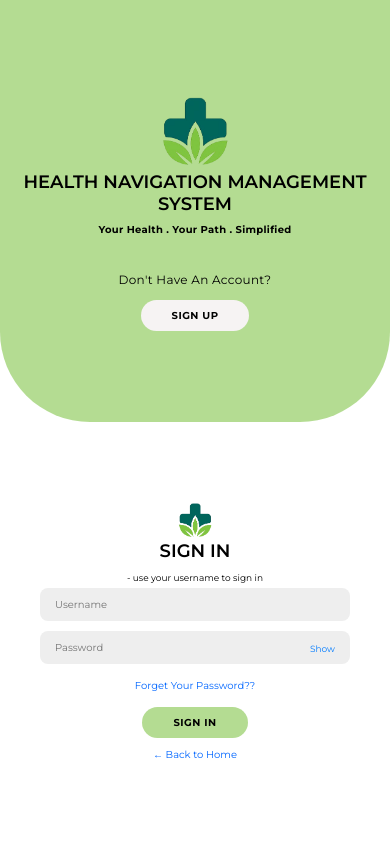
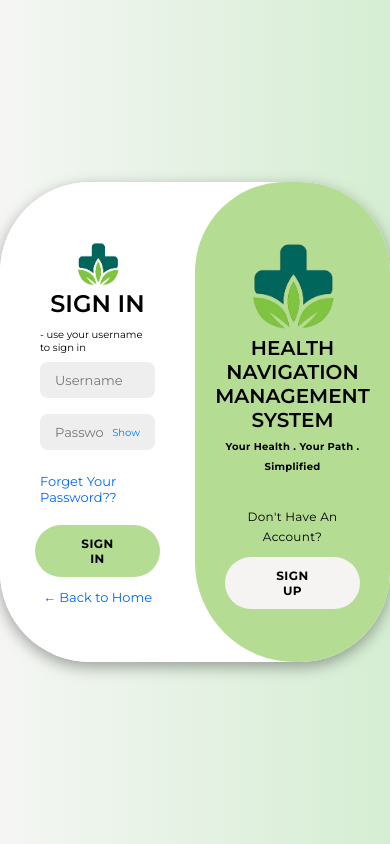
Before and after one commit to Sulfur404/Health-Navigation-and-Management-System, a PHP site: page /view/signin_signup.php in a window 390 px wide. Run offline with PHP 8.4, Linux system fonts and the light colour scheme.

Commit message:
Fix some issues and files

```diff
--- a/assets/css/signin_signup.css
+++ b/assets/css/signin_signup.css
@@ -101,7 +101,7 @@ button.hidden{
   font-size: 12px;
   user-select: none;
 }
-/* LINK */
+
  a {
   display: inline-block;
   margin-top: 12px;
@@ -276,162 +276,9 @@ input.invalid {
     border: 1px solid red;
 }
 
-/* Form Message Styles */
+
 .form-message {
     color: red;
     font-size: 12px;
     text-align: center;
 }
-
-
-@media screen and (max-width: 768px) {
-
-    body {
-        flex-direction: column;
-    }
-
-    .container {
-        width: 100%;
-        min-height: 100vh;
-        border-radius: 0;
-        bottom: 0;
-        box-shadow: none;
-        position: relative;
-        overflow: hidden;
-    }
-
-    .form-container {
-        width: 100%;
-        height: 50%;
-        position: absolute;
-        left: 0;
-        top: 0;
-        transition: transform 0.6s ease-in-out, opacity 0.6s ease-in-out;
-    }
-
-    /* ---- SIGN-IN ---- */
-    .sign-in {
-        transform: translateY(0);
-        opacity: 1;
-        z-index: 2;
-        height: 150%;
-        font-size: 12px;
-    }
-
-    .container.active .sign-in {
-        transform: translateY(100%);
-        opacity: 0;
-        z-index: 1;
-    }
-
-    /* ---- SIGN-UP ---- */
-    .sign-up {
-        transform: translateY(-100%);
-        opacity: 0;
-        z-index: 1;
-        font-size: 12px;
-    }
-
-    .container.active .sign-up {
-        transform: translateY(0);
-        opacity: 1;
-        z-index: 2;
-    }
-
-    /* ---- TOGGLE ---- */
-    .toggle-container {
-        top: 0;
-        left: 0;
-        width: 100%;
-        height: 50%;
-        border-radius: 0 0 90px 90px;
-        transition: all 0.6s ease-in-out;
-        transform: translateY(0);
-        z-index: 1000;
-        overflow: hidden;
-        position: absolute;
-    }
-
-    .container.active .toggle-container {
-        transform: translateY(100%);
-        border-radius: 90px 90px 0 0;
-    }
-
-    .toggle {
-        width: 100%;
-        height: 200%;
-        left: 0;
-        top: -100%;
-        transform: translateY(0);
-        transition: all 0.6s ease-in-out;
-    }
-
-    .container.active .toggle {
-        transform: translateY(50%);
-    }
-
-    .toggle-panel {
-        width: 100%;
-        height: 50%;
-        display: flex;
-        align-items: center;
-        justify-content: center;
-        flex-direction: column;
-        padding: 10px;
-        font-size : 12px;
-        transition: all 0.6s ease-in-out;
-    }
-
-    .toggle-left {
-        top: 0;
-        transform: translateY(-200%);
-    }
-    .container.active .toggle-left {
-        transform: translateY(0);
-    }
-
-    .toggle-right {
-        bottom: 0;
-        top: auto;
-        transform: translateY(0);
-    }
-    .container.active .toggle-right {
-        transform: translateY(200%);
-    }
-    #img1{
-        width: 40px;
-        height: auto;
-    }
-
-    #img2{
-        width: 80px;
-        height: auto;
-    }
-
-    .forgot-pass, .home{
-        font-size: 10px;
-        margin: 10px 0 5px;
-    }
-    .nohome{
-        display: none;
-    }
-
-    .container form{
-        padding: 0 40px;
-    }
-    .container h1{
-        font-size: 18px;
-        padding-bottom: 0;
-    }
-     .container span{
-        font-size: 9px;
-    }
-    .container button{
-        font-size: 10px;
-        padding: 8px 30px;
-    }
-    .container input,select{
-        font-size: 10px;
-        margin: 5px 0;
-    }
-}
--- a/assets/js/signin_signup.js
+++ b/assets/js/signin_signup.js
@@ -3,16 +3,16 @@ document.addEventListener("DOMContentLoaded", () => {
   const registerBtn = document.getElementById('register');
   const loginBtn = document.getElementById('login');
 
-  // ===== SHOW CORRECT PANEL BASED ON PHP MESSAGE =====
+  // show correct panel
 if (document.getElementById("signupFormMessage").textContent.trim()) {
-  container.classList.add("active"); // Show Sign Up panel
+  container.classList.add("active");
 }
 
-  // Toggle between Sign In / Sign Up forms
+  // Toggle between
   registerBtn.addEventListener('click', () => container.classList.add("active"));
   loginBtn.addEventListener('click', () => container.classList.remove("active"));
 
-  // ===== Password Show/Hide =====
+  // Password Show or Hide
   function setupPasswordToggle(inputId, toggleId) {
     const input = document.getElementById(inputId);
     const toggle = document.getElementById(toggleId);
@@ -31,7 +31,7 @@ if (document.getElementById("signupFormMessage").textContent.trim()) {
   setupPasswordToggle("signupPassword", "toggleSignupPass");
   setupPasswordToggle("signinPassword", "toggleSigninPass");
 
-  // ===== SIGNUP VALIDATION =====
+  // signup validation
   const signupForm = document.getElementById("signupForm");
   const signupUsername = document.getElementById("signupUsername");
   const signupEmail = document.getElementById("signupEmail");
@@ -86,13 +86,13 @@ if (document.getElementById("signupFormMessage").textContent.trim()) {
     return true;
   }
 
-  // Real-time validation
+  // on time validation
   signupUsername.addEventListener("input", validateSignupUsername);
   signupEmail.addEventListener("input", validateSignupEmail);
   signupRole.addEventListener("change", validateSignupRole);
   signupPassword.addEventListener("input", validateSignupPassword);
 
-  // ===== SIGNUP SUBMIT =====
+  // signup submit
 signupForm.addEventListener("submit", (e) => {
   // Validate each field individually
   const usernameValid = validateSignupUsername();
@@ -100,13 +100,13 @@ signupForm.addEventListener("submit", (e) => {
   const roleValid = validateSignupRole();
   const passwordValid = validateSignupPassword();
 
-  // If any field invalid, prevent submit
+  // any field invalid
   if (!usernameValid || !emailValid || !roleValid || !passwordValid) {
     e.preventDefault();
   }
 });
 
-  // ===== SIGNIN VALIDATION =====
+  // signin validation
   const signinForm = document.getElementById("signinForm");
   const signinUsername = document.getElementById("signinUsername");
   const signinPassword = document.getElementById("signinPassword");
@@ -132,11 +132,11 @@ signupForm.addEventListener("submit", (e) => {
   return true;
 }
 
-  // Real-time validation
+
   signinUsername.addEventListener("input", validateSigninUsername);
   signinPassword.addEventListener("input", validateSigninPassword);
 
-  // ===== SIGNIN SUBMIT =====
+  // signin submit
 signinForm.addEventListener("submit", (e) => {
   const usernameValid = validateSigninUsername();
   const passwordValid = validateSigninPassword();
```
Also changed, not shown: assets/css/adminDashboard.css (+14 -16 lines), assets/css/global.css (+5 -53 lines), assets/css/landingpage.css (+4 -37 lines), assets/js/adminDashboard.js (+6 -10 lines), view/adminDashboard.php (+14 -1 lines).
